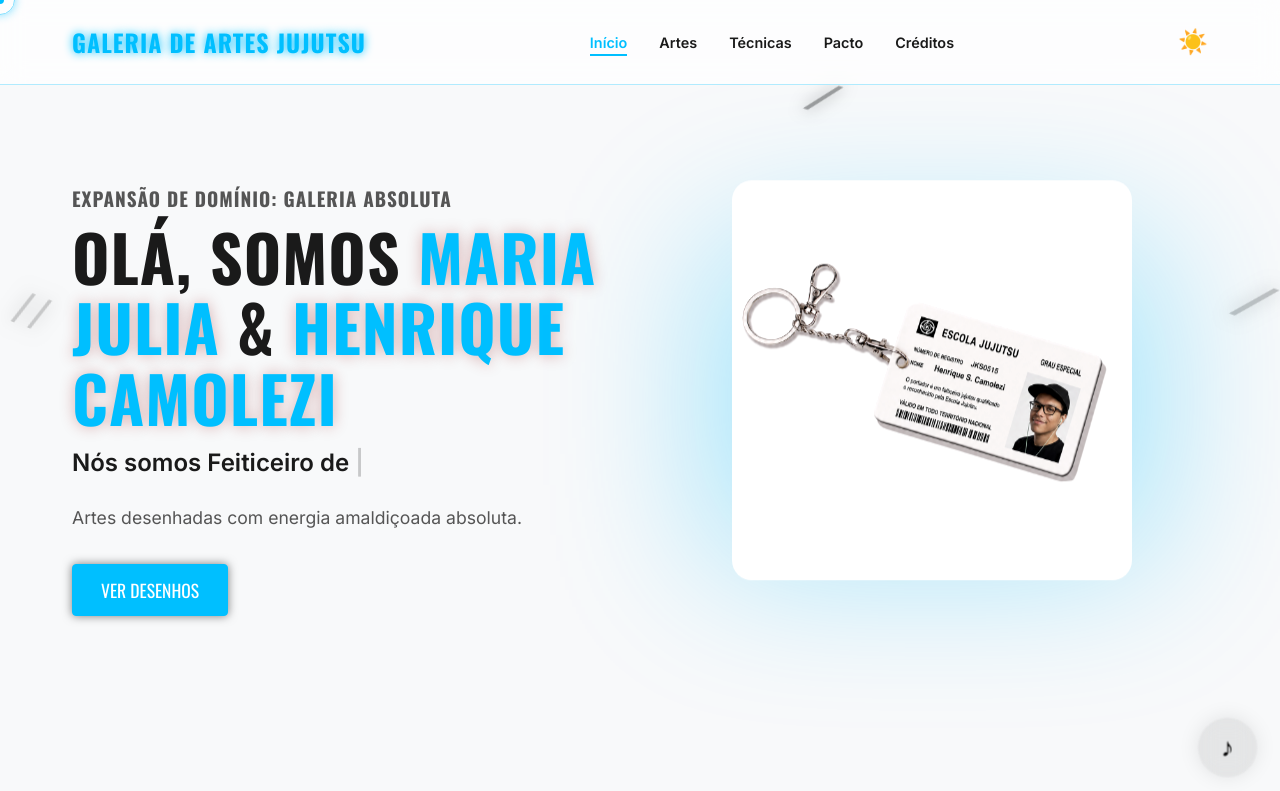
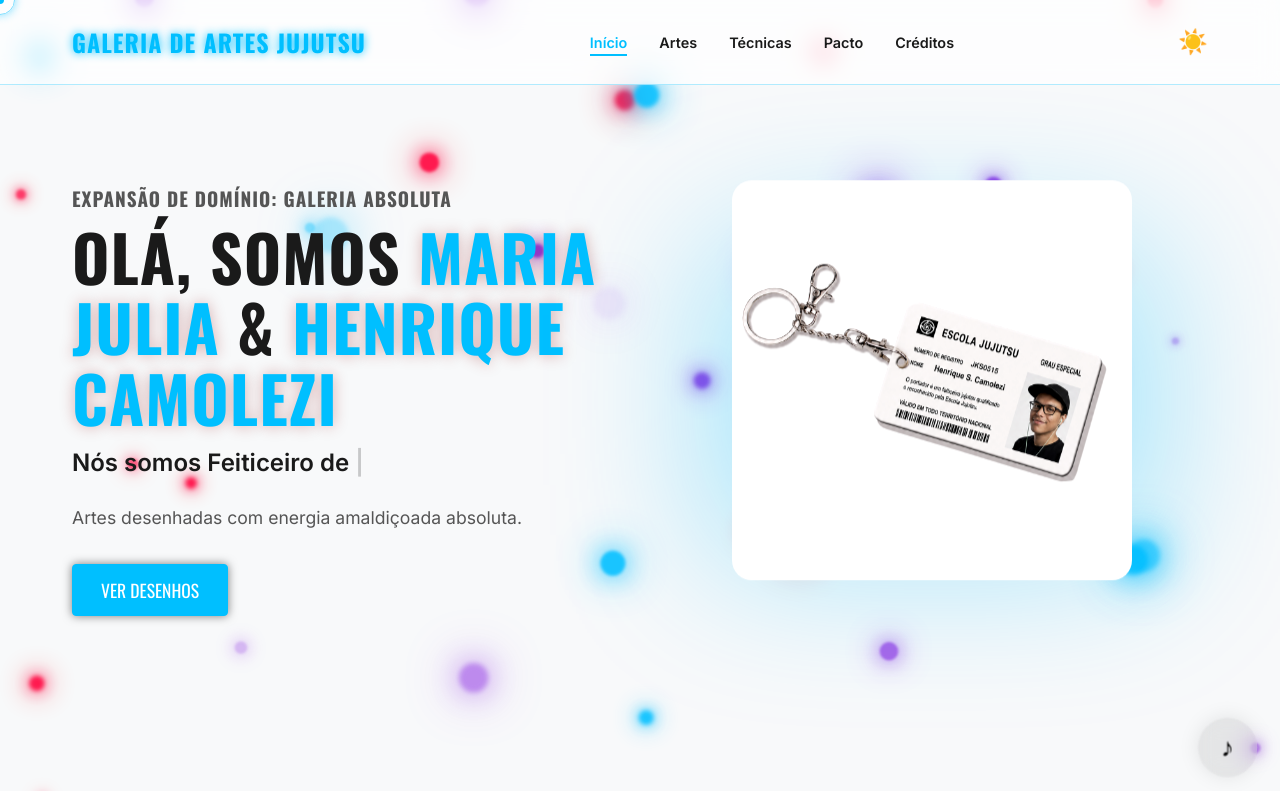
Before and after one commit to HenriqueCamolezi/TCC-Maria-Julia-Henrique-S.-Camolezi, a plain HTML site: page index.html in a window 1280 px wide. Both pictures are taken after a click on the button "Alternar Tema". Shown: the top 791 px of the page. Drawn offline with nearby package versions, Linux system fonts and the light colour scheme.

Commit message:
Add files via upload

```diff
--- a/script.js
+++ b/script.js
@@ -221,70 +221,100 @@ window.addEventListener('scroll', () => {
 });
 
 // =========================================================================
-// SLASHES DO SUKUNA - NOVA VERSÃO DINÂMICA
+// EFEITOS DE DOMÍNIO (Sukuna Slashes e Gojo Particles)
 // =========================================================================
 
+// Função 1: Cortes do Sukuna (Tema Escuro)
 function createSlash() {
-
     const slash = document.createElement('div');
     slash.className = 'sukuna-slash';
 
-    // Escolhe slash aleatório
     const slashes = ['/', '//', '╱', '⟋'];
     slash.textContent = slashes[Math.floor(Math.random() * slashes.length)];
 
-    // Posição aleatória
     slash.style.left = Math.random() * window.innerWidth + 'px';
     slash.style.top = Math.random() * window.innerHeight + 'px';
 
-    // Rotação aleatória
     const rotation = Math.random() * 360;
     slash.style.transform = `rotate(${rotation}deg)`;
 
-    // Tamanho aleatório
     const size = Math.random() * 30 + 20;
     slash.style.fontSize = `${size}px`;
 
-    // Velocidade aleatória
     const duration = Math.random() * 300 + 200;
     slash.style.animationDuration = `${duration}ms`;
 
-    // Cor baseada no tema
-    const currentTheme = document.body.getAttribute('data-theme');
-
-    if (currentTheme === 'dark') {
-        slash.style.color = 'rgba(255,255,255,0.35)';
-        slash.style.textShadow = '0 0 10px rgba(255,255,255,0.5)';
-    } else {
-        slash.style.color = 'rgb(0, 0, 0)';
-        slash.style.textShadow = '0 0 12px rgb(0, 0, 0)';
-    }
+    slash.style.color = 'rgba(255,255,255,0.35)';
+    slash.style.textShadow = '0 0 10px rgba(255,255,255,0.5)';
 
     document.body.appendChild(slash);
 
-    // Remove rapidamente
     setTimeout(() => {
         slash.remove();
     }, duration);
 }
 
-// Criação contínua mais rápida
-function initSlashAnimation() {
+// Função 2: Vazio Infinito do Gojo (Tema Claro)
+function createGojoParticle() {
+    const particle = document.createElement('div');
+    particle.className = 'gojo-particle';
 
+    // Tamanho aleatório (entre 10px e 30px)
+    const size = Math.random() * 20 + 10;
+    particle.style.width = `${size}px`;
+    particle.style.height = `${size}px`;
+
+    // Posição aleatória na tela
+    particle.style.left = Math.random() * window.innerWidth + 'px';
+    particle.style.top = Math.random() * window.innerHeight + 'px';
+
+    // Cores das Técnicas: Azul, Vermelho e Roxo
+    const colors = [
+        '#00bfff', // Azul (Lapse)
+        '#ff003c', // Vermelho (Reversal)
+        '#8a2be2'  // Roxo (Hollow)
+    ];
+    const color = colors[Math.floor(Math.random() * colors.length)];
+    particle.style.background = color;
+
+    // Brilho da partícula
+    particle.style.boxShadow = `0 0 ${size}px ${color}, 0 0 ${size * 2}px ${color}`;
+
+    // Direção aleatória de movimento gerada dinamicamente
+    const tx = (Math.random() - 0.5) * 200; // Movimento no eixo X (-100 a 100)
+    const ty = (Math.random() - 0.5) * 200 - 100; // Movimento no eixo Y (tendência a subir)
+    particle.style.setProperty('--tx', `${tx}px`);
+    particle.style.setProperty('--ty', `${ty}px`);
+
+    // Duração (flutua entre 2 e 5 segundos)
+    const duration = Math.random() * 3000 + 2000;
+    particle.style.animationDuration = `${duration}ms`;
+
+    document.body.appendChild(particle);
+
+    setTimeout(() => {
+        particle.remove();
+    }, duration);
+}
+
+// Controlador Principal de Efeitos
+function initBackgroundEffects() {
     setInterval(() => {
-
-        // Quantidade dinâmica
-        const amount = window.innerWidth <= 768 ? 2 : 4;
+        const currentTheme = document.body.getAttribute('data-theme');
+        const amount = window.innerWidth <= 768 ? 2 : 4; // Menos partículas no celular
 
         for (let i = 0; i < amount; i++) {
-            createSlash();
+            if (currentTheme === 'dark') {
+                createSlash(); // Invoca cortes se for Sukuna
+            } else {
+                createGojoParticle(); // Invoca esferas se for Gojo
+            }
         }
-
     }, 250);
 }
 
-// Inicialização
-document.addEventListener('DOMContentLoaded', initSlashAnimation);
+// Inicialização dos Efeitos
+document.addEventListener('DOMContentLoaded', initBackgroundEffects);
 
 // =========================================================================
 // RESIZE LISTENER PARA AJUSTES EM TEMPO REAL
--- a/style.css
+++ b/style.css
@@ -1452,3 +1452,34 @@ footer .small {
 [data-theme="light"] .music-player audio::-webkit-media-controls-panel {
     background-color: rgba(0, 191, 255, 0.1);
 }
+
+/* =========================================================================
+   GOJO PARTICLES - VAZIO INFINITO (Tema Claro FX)
+========================================================================= */
+.gojo-particle {
+    position: fixed;
+    border-radius: 50%;
+    pointer-events: none;
+    z-index: -1; /* <- Coloca as esferas lá no fundo, atrás de todo o conteúdo */
+    filter: blur(2px);
+    animation: floatParticle linear forwards;
+    opacity: 0;
+}
+
+@keyframes floatParticle {
+    0% {
+        opacity: 0;
+        transform: translate(0, 0) scale(0.5);
+    }
+    20% {
+        opacity: 0.9;
+    }
+    80% {
+        opacity: 0.9;
+    }
+    100% {
+        opacity: 0;
+        /* var(--tx) e var(--ty) são gerados no JavaScript */
+        transform: translate(var(--tx), var(--ty)) scale(1.5);
+    }
+}
```
